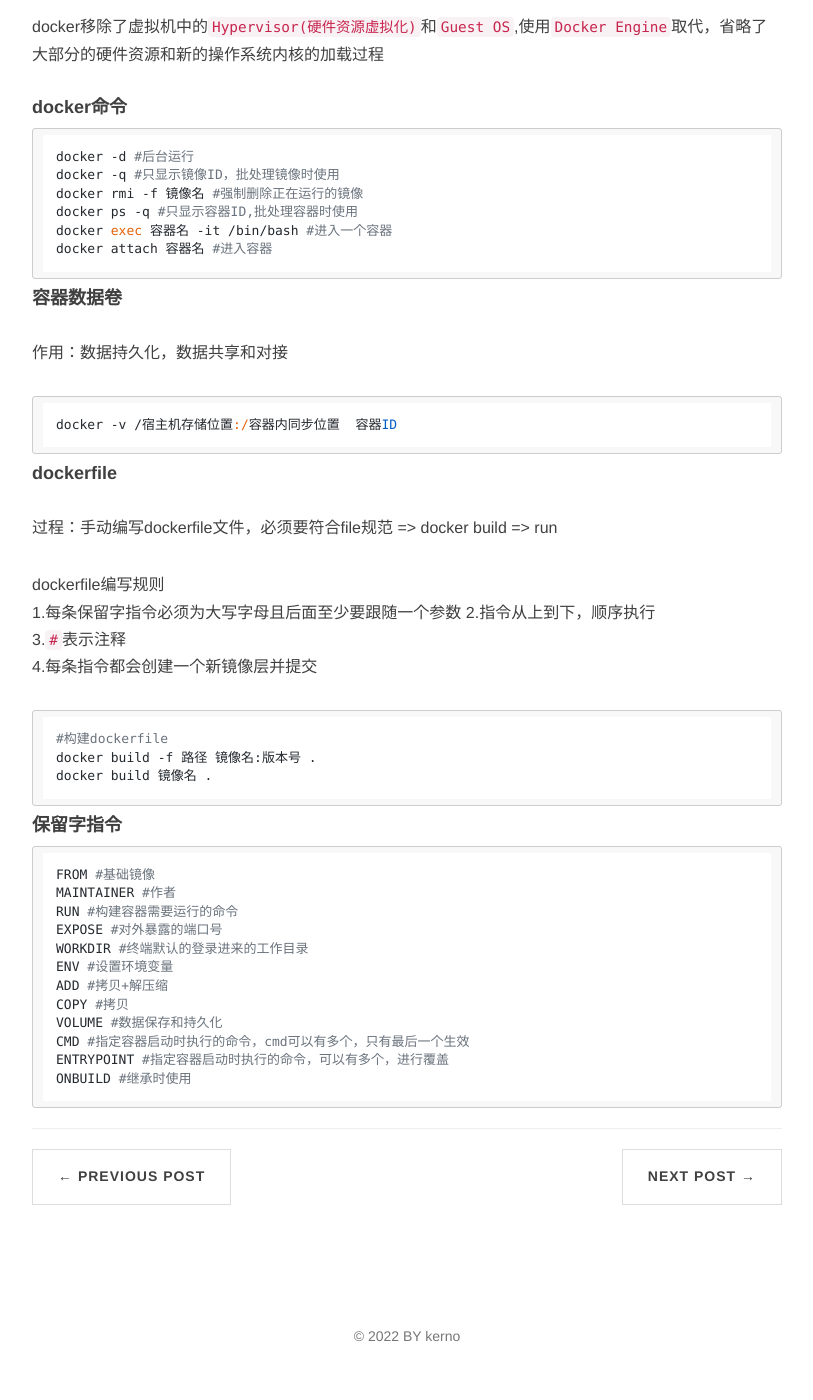
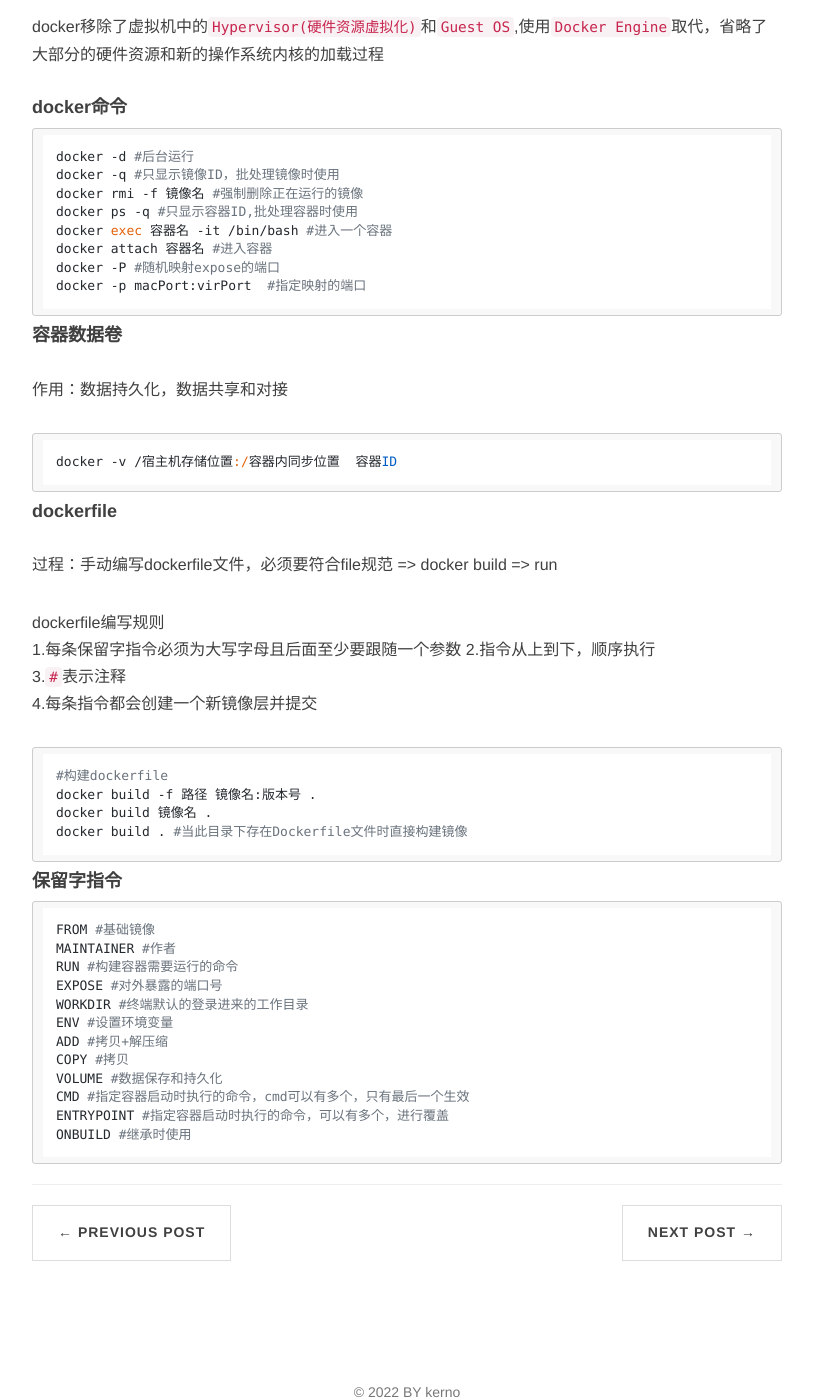
Before and after one commit to kerno-yep/kerno-yep.github.io, a Jekyll site: the page built from _posts/2022-08-10-docker.md, in a window 1280 px wide and 1400 px high, scrolled down 635 px. Shown: the whole window, without its empty margins (233-1046 px from the left). Built offline with Jekyll 4.4.1, drawn with Linux system fonts in a browser that asks for light colours; nearby versions of some CDN libraries; comment, search, counter and statistics services are not loaded.

Commit message:
modified:   _posts/2022-08-10-docker.md

````diff
--- a/_posts/2022-08-10-docker.md
+++ b/_posts/2022-08-10-docker.md
@@ -26,6 +26,8 @@
 docker ps -q #只显示容器ID,批处理容器时使用
 docker exec 容器名 -it /bin/bash #进入一个容器
 docker attach 容器名 #进入容器
+docker -P #随机映射expose的端口
+docker -p macPort:virPort  #指定映射的端口
 ```
 
 #### 容器数据卷
@@ -50,6 +52,7 @@
 #构建dockerfile
 docker build -f 路径 镜像名:版本号 .
 docker build 镜像名 .
+docker build . #当此目录下存在Dockerfile文件时直接构建镜像
 ```
 
 #### 保留字指令
````
